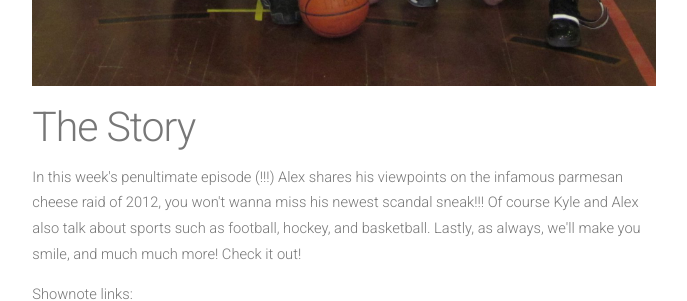
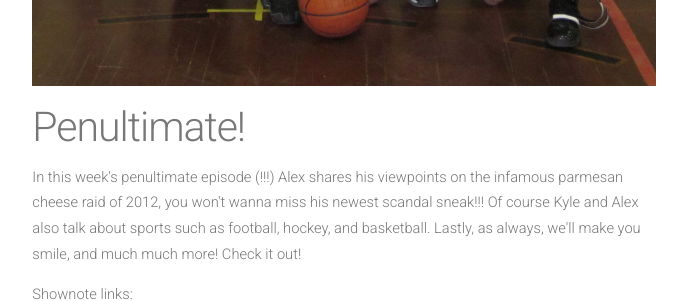
Before and after one commit to alancast/alancast.github.io, a Jekyll site: the page built from _posts/2016-2-26-episode19.md, in a window 1280 px wide and 900 px high, scrolled down 846 px. Shown: the part 157-458 px from the top of the window, without its empty margins (296-983 px from the left). Built offline with Jekyll 4.4.1, drawn with Linux system fonts in a browser that asks for light colours; nearby versions of some CDN libraries.

```diff
--- a/_posts/2016-2-26-episode19.md
+++ b/_posts/2016-2-26-episode19.md
@@ -1,5 +1,5 @@
 ---
-title: The Story
+title: Penultimate!
 featured: images/ScoutTeamPodcast.jpg
 layout: post
 tags: PodcastEpisode
```
